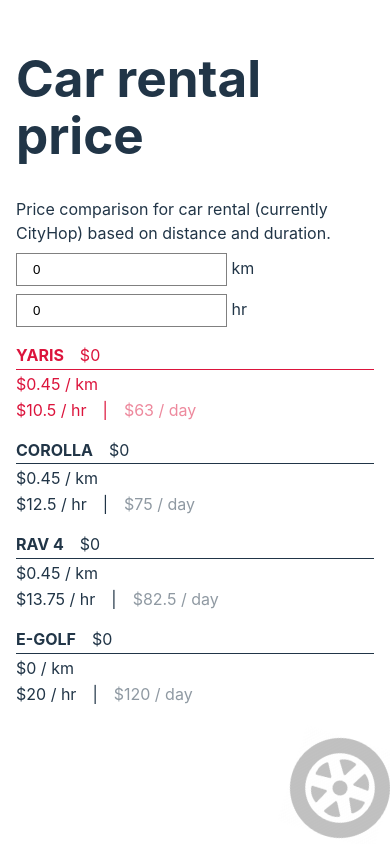
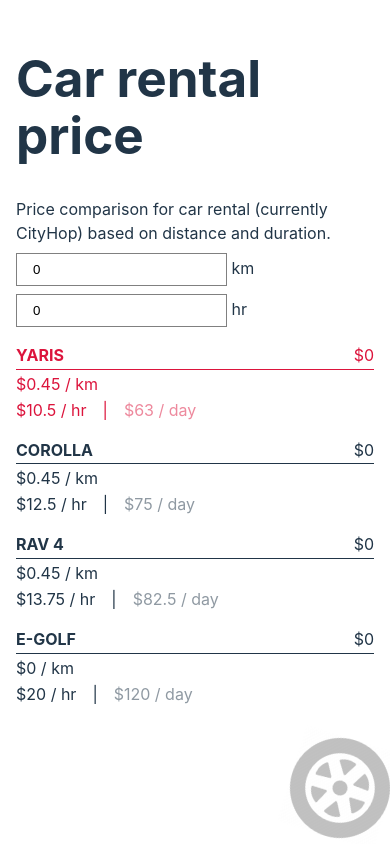
Before and after one commit to aungkyawhein/car-rental-nz, a React (Vite) app: page / in a window 390 px wide. Built offline with nearby package versions, Linux system fonts and the light colour scheme.

Commit message:
Update mobile style

```diff
--- a/src/App.css
+++ b/src/App.css
@@ -82,6 +82,10 @@
 }
 
 .car-name {
+  width: 100%;
+  display: flex;
+  flex-direction: row;
+  justify-content: space-between;
   padding-bottom: 0.1rem;
   border-bottom: 1px solid;
 }
```
